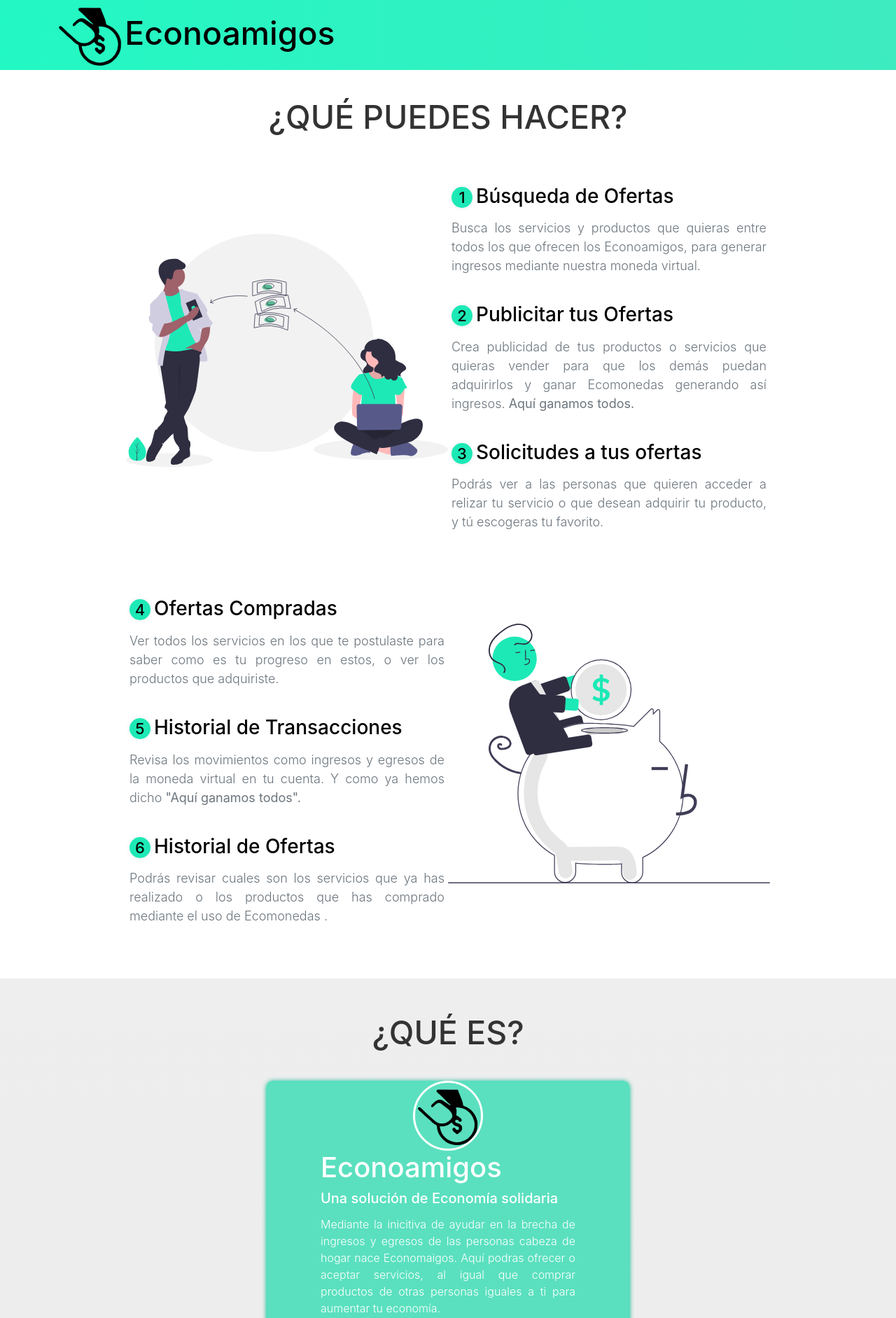
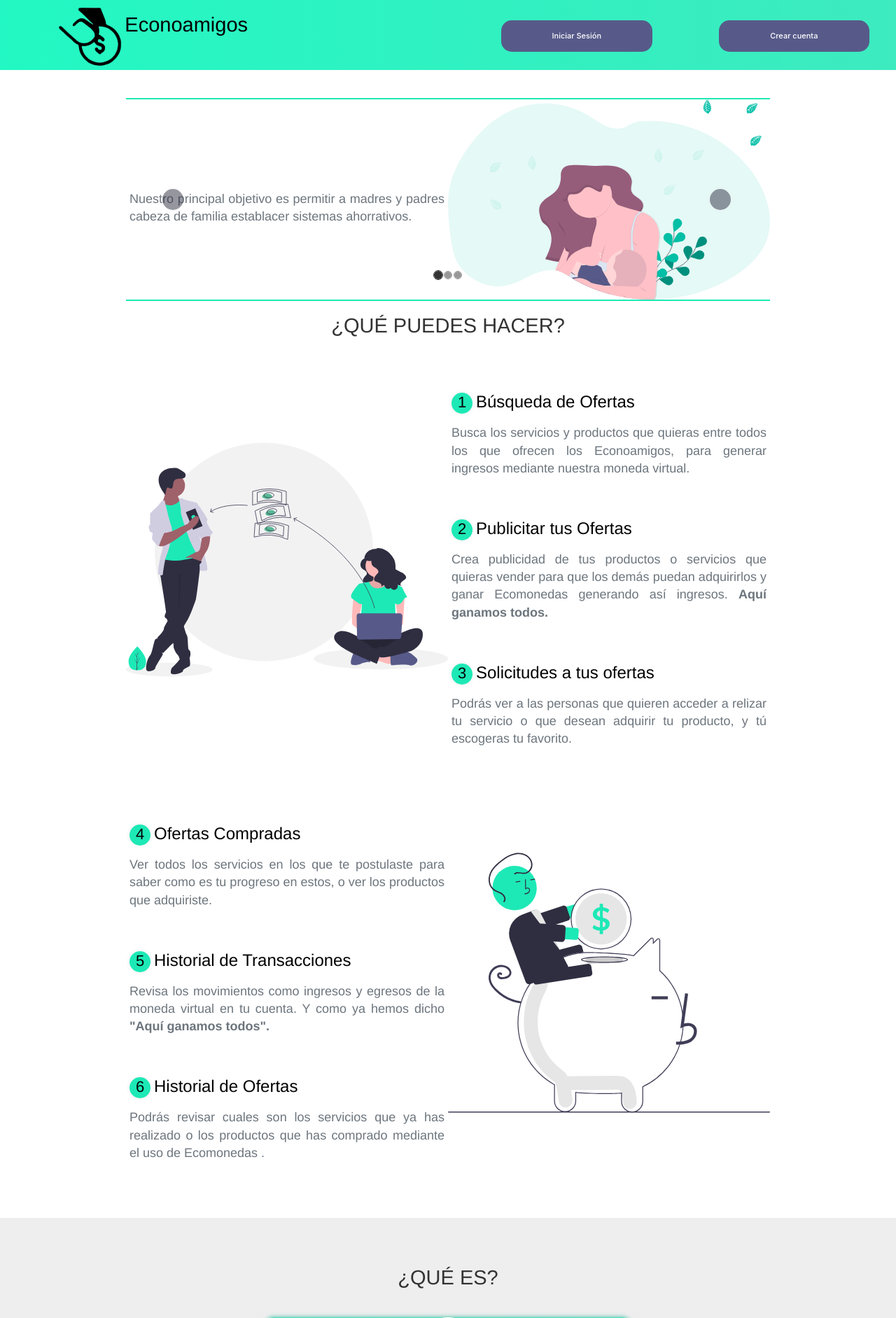
Before and after one commit to SierraJuanSe/econoamigos, a Flask app: template templates/landing.html in a window 1280 px wide. Shown: the top 1883 px of the page at 70% size. Run offline with Flask 2, Linux system fonts and the light colour scheme; the template is opened without the code that fills it, so the values that code supplies are empty; some libraries are stand-ins or nearby versions.

Commit message:
Arreglo de la pagina principal

```diff
--- a/templates/css/stylemenu.css
+++ b/templates/css/stylemenu.css
@@ -423,7 +423,26 @@ section {
     transition: .5s;
 }
 
-.btn:hover {
+.btn-landing{
+        display: block;
+        width: 80%;
+        height: 45px;
+        border-radius: 15px;
+        outline: none;
+        border: none;
+        background-color: #575a89;
+        background-size: 200%;
+        font-size: 1.1rem;
+        color: white;
+        font-family: -apple-system,BlinkMacSystemFont,"Segoe UI",Roboto,"Helvetica Neue",Arial,"Noto Sans",sans-serif,"Apple Color Emoji","Segoe UI Emoji","Segoe UI Symbol","Noto Color Emoji";
+        font-weight: 500;
+        margin: -5rem 0;
+        margin-top: -42%;
+        cursor: pointer;
+        transition: .5s;
+}
+
+.btn .btn-landing:hover {
     background-position: right;
 }
 
@@ -464,6 +483,19 @@ label:hover~label {
 
 input[type="radio"]:checked~label {
     color: orange;
+}
+
+.btnLand1{
+    width: 32%;
+    margin-top: 0%;
+    margin-left: 33%;
+}
+
+.btnLand2{
+    width: 32%;
+    margin-top: 0%;
+    margin-right: 0%;
+    margin-left: 1.5%;
 }
 
 .navbar {
@@ -659,7 +691,7 @@ input[type="radio"]:checked~label {
     color: #7f8db0;
 }
 
-.navbar .profile .profile_dd ul li .btn {
+.navbar .profile .profile_dd ul li .btn .btn-landing{
     height: 32px;
     padding: 7px 10px;
     color: #fff;
@@ -671,7 +703,7 @@ input[type="radio"]:checked~label {
     margin: 5px auto 15px;
 }
 
-.navbar .profile .profile_dd ul li .btn:hover {
+.navbar .profile .profile_dd ul li .btn .btn-landing:hover {
     background: #6593e4;
 }
 
@@ -977,3 +1009,30 @@ input[type="radio"]:checked~label {
     background-color: transparent;
     cursor: pointer;
 }
+
+
+
+
+
+
+
+
+
+
+
+
+.d-block{
+    width: 350px;
+    height: 350px;
+    display:block;
+    margin:auto;
+
+}
+
+#CarriselProcess{
+    background-color: #333;
+    border: 1px solid #333;
+}
+#deslisanteCarrusel{
+    background: #2f2e41;
+}
--- a/templates/js/main.js
+++ b/templates/js/main.js
@@ -2,6 +2,16 @@ $("#puntoNotificacion").hide();
 let boton = document.getElementById("icono");
 let enlaces = document.getElementById("enlaces");
 let contador = 0;
+
+$("#iniciarS").click(function() {
+    deleteCookie();
+    location.href = "index.html";
+});
+
+$("#crearC").click(function() {
+    deleteCookie();
+    location.href = "registro.html";
+});
 
 boton.addEventListener("click", function() {
     if (contador == 0) {
--- a/templates/landing.html
+++ b/templates/landing.html
@@ -14,6 +14,13 @@
     <meta name="viewport" content="width=device-width, initial-scale=1">
     <script src="https://maxcdn.bootstrapcdn.com/bootstrap/4.5.2/js/bootstrap.min.js"></script>
     <script src="https://cdn.socket.io/4.0.1/socket.io.min.js" integrity="sha384-LzhRnpGmQP+lOvWruF/lgkcqD+WDVt9fU3H4BWmwP5u5LTmkUGafMcpZKNObVMLU" crossorigin="anonymous"></script>
+    <!-- Compiled and minified Bootstrap CSS -->
+<link rel="stylesheet" href="https://maxcdn.bootstrapcdn.com/bootstrap/3.3.7/css/bootstrap.min.css" >
+<!-- Minified JS library -->
+<script src="https://ajax.googleapis.com/ajax/libs/jquery/3.2.1/jquery.min.js"></script>
+<!-- Compiled and minified Bootstrap JavaScript -->
+<script src="https://maxcdn.bootstrapcdn.com/bootstrap/3.3.7/js/bootstrap.min.js" ></script>
+
 </head>
 
 <body>
@@ -23,11 +30,17 @@
             <div class="logo">
                 <img src="img/icono.png" alt="" align="left">
                 <h1> Econoamigos</h1>
-
             </div>
-
-
-
+            <div class="btnLand1">
+                <div class="navbar">
+                    <button id="iniciarS" type="button" class="btn-landing">Iniciar Sesión</button>
+                </div>
+            </div>
+            <div class="btnLand2">
+                <div class="navbar">
+                    <button id="crearC" type="button" class="btn-landing">Crear cuenta</button>
+                </div>
+            </div>
         </nav>
     </header>
     <main>
@@ -43,6 +56,71 @@
 
         <!-- Servicios -->
         <section class="contenedor">
+
+
+
+
+<div id="carouselExampleIndicators" class="carousel slide" data-ride="carousel">
+  <ol class="carousel-indicators">
+    <li id="CarriselProcess" data-target="#carouselExampleIndicators" data-slide-to="0" class="active"></li>
+    <li id="CarriselProcess" data-target="#carouselExampleIndicators" data-slide-to="1"></li>
+    <li id="CarriselProcess" data-target="#carouselExampleIndicators" data-slide-to="2"></li>
+  </ol>
+  <div class="carousel-inner">
+    <div class="carousel-item active">
+            <div class="Servicios">
+                <div class="Textos">
+                    <br><br><br><br><br><br>
+                      <p class="lead text-muted">Nuestro principal objetivo es permitir a madres y padres cabeza de familia establacer sistemas ahorrativos.</p>
+                </div>
+                <img src="img/madre.svg" alt="" class="Servicio">
+            </div>
+    </div>
+    <div class="carousel-item">
+            <div class="Servicios">
+                <img src="img/madreHijo.svg" alt="" class="Servicio">
+                <div class="Textos">
+                    <br><br><br><br><br><br>
+                    <p class="lead text-muted">Pero, se extiende a personas que quieran generar economia en sus hogares.</p>
+                </div>
+            </div>
+    </div>
+    <div class="carousel-item">
+            <div class="Servicios">
+                <div class="Textos">
+                    <br><br><br><br><br><br>
+                    <p class="lead text-muted">Ofrecemos productos y servicios barrial, que permita generar economia social.</p>
+                </div>
+                <img src="img/Comprar.svg" alt="" class="Servicio">
+            </div>
+    </div>
+    <div class="carousel-item">
+            <div class="Servicios">
+                <img src="img/Elegir.svg" alt="" class="Servicio">
+                <div class="Textos">
+                    <br><br><br><br><br><br>
+                    <p class="lead text-muted">Se establece con el objetivo de generar colaboración y una ambiente de cooperación.</p>
+                </div>
+            </div>
+    </div>
+  </div>
+  <a class="carousel-control-prev" href="#carouselExampleIndicators" role="button" data-slide="prev">
+    <span id="deslisanteCarrusel" class="carousel-control-prev-icon" aria-hidden="true"></span>
+    <span class="sr-only">Previous</span>
+  </a>
+  <a class="carousel-control-next" href="#carouselExampleIndicators" role="button" data-slide="next">
+    <span id="deslisanteCarrusel" class="carousel-control-next-icon" aria-hidden="true"></span>
+    <span class="sr-only">Next</span>
+  </a>
+</div>
+
+
+
+
+
+
+
+
             <h2 id="Servicios" class="titulos">¿Qué puedes hacer?</h2>
             <div class="Servicios">
                 <img src="img/moneda.svg" alt="" class="Servicio">
```
Also changed, not shown: templates/img/Comprar.svg (added), templates/img/Elegir.svg (added), templates/img/madre.svg (added), templates/img/madreHijo.svg (added).
